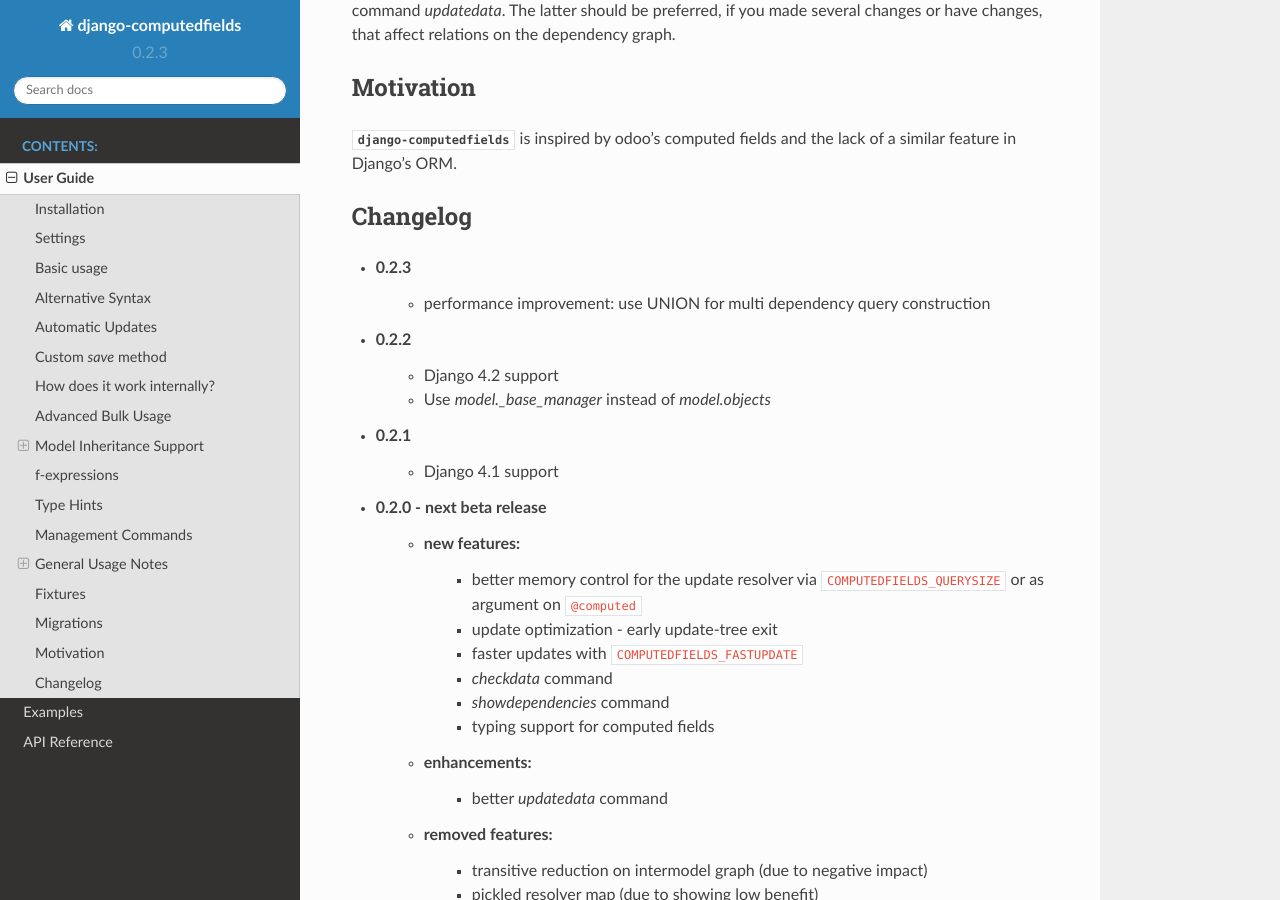
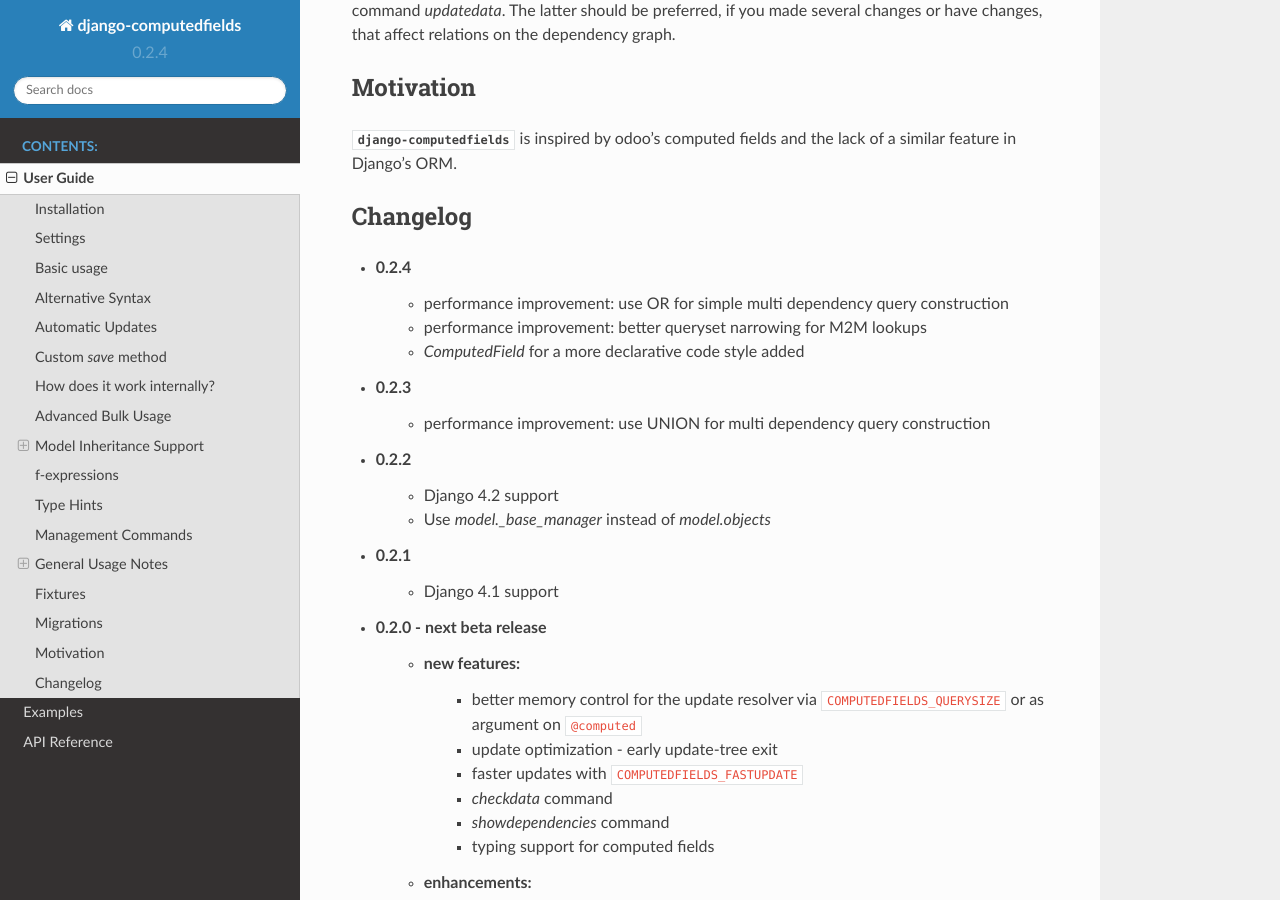
Before and after one commit to netzkolchose/django-computedfields, a Sphinx documentation site: the page built from docs/manual.rst, in a window 1280 px wide and 900 px high, scrolled down 13119 px. Built offline with Sphinx 7.4.7 and the Read the Docs theme 2.0.0, drawn with Linux system fonts in a browser that asks for light colours; the version number is read from the project's files by our own code.

```diff
--- a/computedfields/__init__.py
+++ b/computedfields/__init__.py
@@ -1 +1 @@
-__version__ = '0.2.3'
+__version__ = '0.2.4'
--- a/docs/manual.rst
+++ b/docs/manual.rst
@@ -611,6 +611,10 @@ a similar feature in Django's ORM.
 Changelog
 ---------
 
+- 0.2.4
+    - performance improvement: use OR for simple multi dependency query construction
+    - performance improvement: better queryset narrowing for M2M lookups
+    - `ComputedField` for a more declarative code style added
 - 0.2.3
     - performance improvement: use UNION for multi dependency query construction
 - 0.2.2
--- a/setup.py
+++ b/setup.py
@@ -30,7 +30,7 @@ setup(
     author='netzkolchose',
     author_email='j.breitbart@netzkolchose.de',
     url='https://github.com/netzkolchose/django-computedfields',
-    download_url='https://github.com/netzkolchose/django-computedfields/archive/0.2.3.tar.gz',
+    download_url='https://github.com/netzkolchose/django-computedfields/archive/0.2.4.tar.gz',
     keywords=['django', 'method', 'decorator',
               'autoupdate', 'persistent', 'field'],
     classifiers=[
@@ -47,6 +47,7 @@ setup(
         'Programming Language :: Python :: 3.7',
         'Programming Language :: Python :: 3.8',
         'Programming Language :: Python :: 3.9',
-        'Programming Language :: Python :: 3.10'
+        'Programming Language :: Python :: 3.10',
+        'Programming Language :: Python :: 3.11'
     ],
 )
```
Also changed, not shown: README.md (+4 -0 lines), 1 other file.
